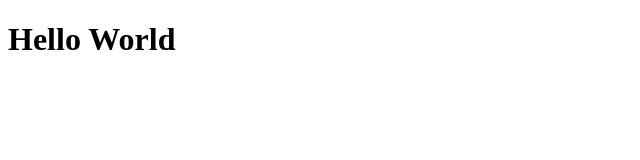
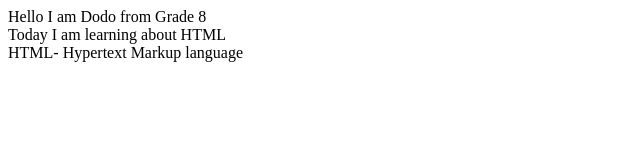
Before and after one commit to Sauda11/C1, a plain HTML site: page index.html in a window 1280 px wide. Shown: the whole page, without its empty margins (0-640 px from the left). Drawn offline with Linux system fonts and the light colour scheme.

Commit message:
With student message

```diff
--- a/index.html
+++ b/index.html
@@ -3,9 +3,11 @@
 <head>
     <meta charset="UTF-8">
     <meta name="viewport" content="width=device-width, initial-scale=1.0">
-    <title>Document</title>
+    <title>Structure of HTML</title>
 </head>
 <body>
-    <h1> Hello World</h1>
+    Hello I am Dodo from Grade 8 <br>
+    Today I am learning about HTML<br>
+    HTML- Hypertext Markup language
 </body>
 </html>
```
